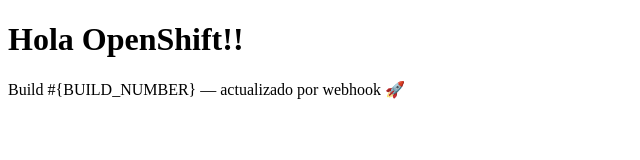
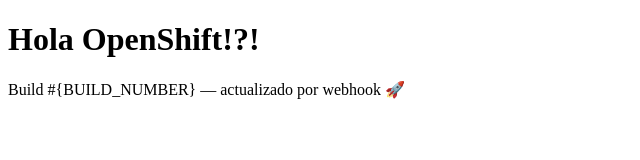
Before and after one commit to robert1f/taller, a plain HTML site: page index.html in a window 1280 px wide. Shown: the full height of the page, 0-640 px from the left. Drawn offline with Linux system fonts and the light colour scheme.

Commit message:
Update index.html

```diff
--- a/index.html
+++ b/index.html
@@ -3,6 +3,6 @@
 <html lang="es">
   <meta charset="utf-8" />
   <title>Demo CI con Webhook</title>
-  <h1>Hola OpenShift!!</h1>
+  <h1>Hola OpenShift!?!</h1>
   <p>Build #{BUILD_NUMBER} — actualizado por webhook 🚀</p>
 </html>
```
